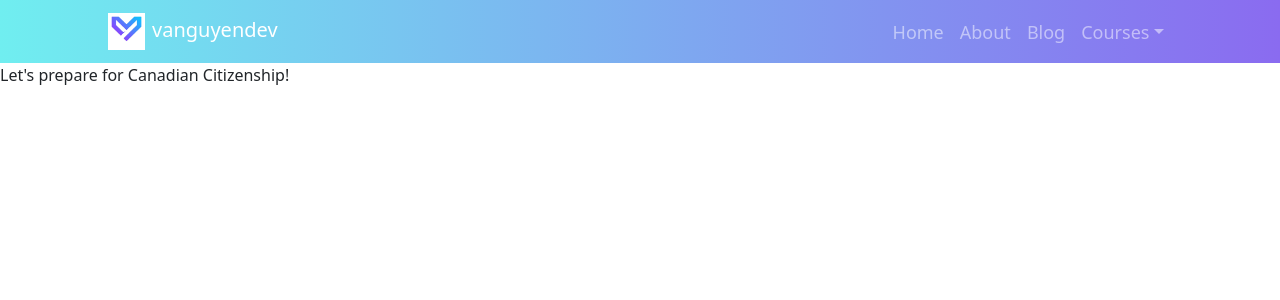
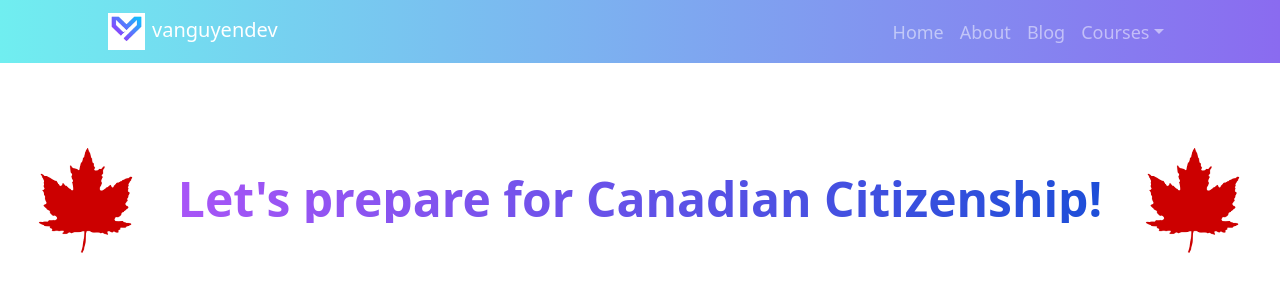
Before and after one commit to vanguyen333/mysiteO, a React (Vite) app: page /courses/canadiancitizenship in a window 1280 px wide. Shown: the top 300 px of the page. Built offline with nearby package versions, Linux system fonts and the light colour scheme.

Commit message:
finished title for Canadian Citizenship responsive

```diff
--- a/src/pages/CanadianCitizenship.jsx
+++ b/src/pages/CanadianCitizenship.jsx
@@ -1,5 +1,23 @@
 const CanadianCitizenship = () => {
-  return <div className="canada">Let's prepare for Canadian Citizenship!</div>;
+  return (
+    <div className="">
+      <div className="header flex flex-row items-center justify-center gap-10 text-center pt-20">
+        <img
+          className="h-28"
+          src="../public/imgs/maple.png"
+          alt="maple_leave"
+        />
+        <h1 className="text-5xl font-bold  text-transparent bg-clip-text bg-gradient-to-r from-purple-500 to-blue-700">
+          Let's prepare for Canadian Citizenship!
+        </h1>
+        <img
+          className="h-28"
+          src="../public/imgs/maple.png"
+          alt="maple_leave"
+        />
+      </div>
+    </div>
+  );
 };
 
 export default CanadianCitizenship;
```
Also changed, not shown: public/imgs/maple.png (added).
